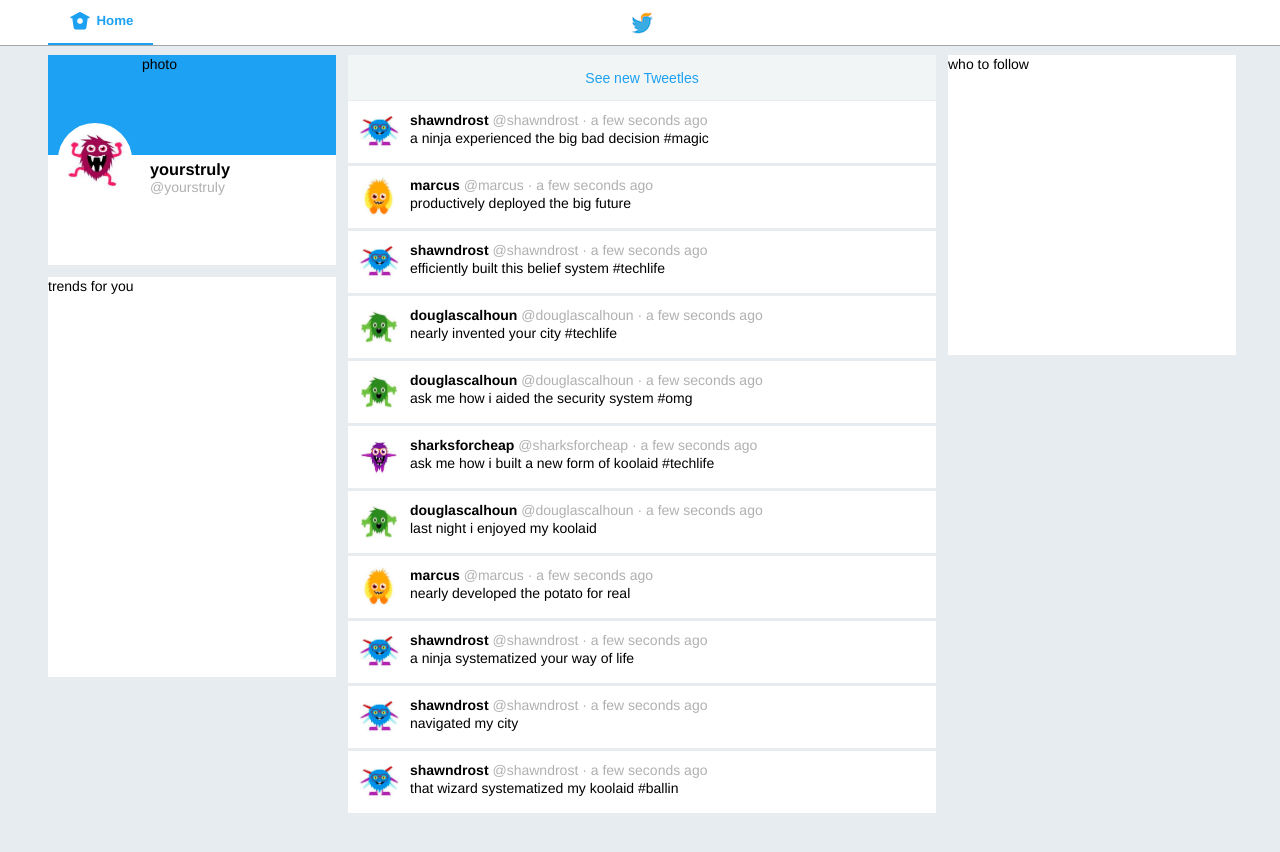
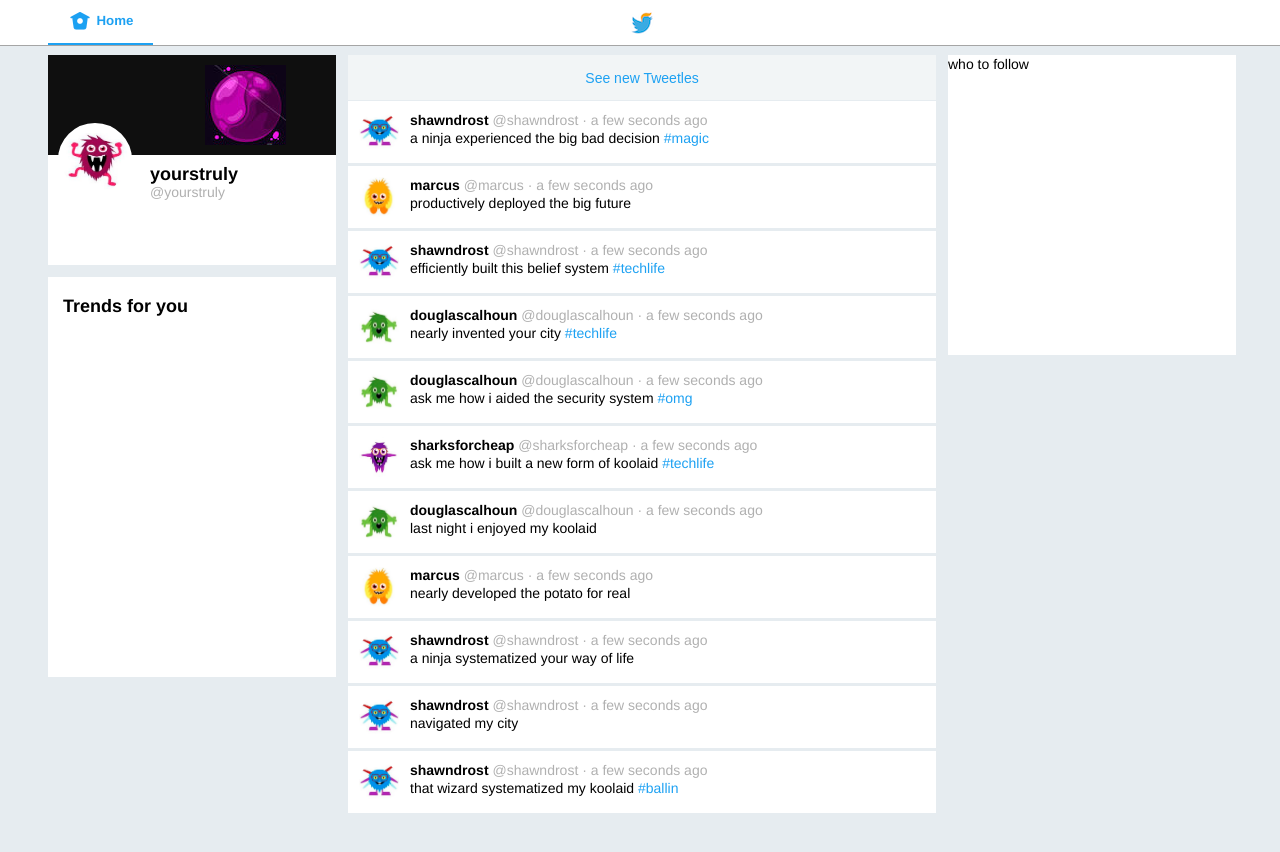
Before and after one commit to scottbarclay/twittler, a plain HTML site: page index.html in a window 1280 px wide. Drawn offline with Linux system fonts and the light colour scheme.

Commit message:
Add identity background images; Add hashtag and mention links

```diff
--- a/index.html
+++ b/index.html
@@ -11,13 +11,17 @@
         <div id="leftsidebar">
         <div id="activeuser">
           <div id="me"><img id="big-avatar" src="graphics/yourstruly.jpg"></div>
-          <div id="photo">photo</div>
+          <div id="photo"><img id="identity-bg" src="graphics/yourstrulyBG.jpg"></div>
           <div id="identity">
             <h3 id="identity-name">yourstruly</h3>
             <p id="identity-handle">@yourstruly</p>
           </div>
         </div>
-        <div id="trending">trends for you</div>
+        <div id="trending">
+          <div class="sidebar-content">
+            <h3>Trends for you</h3>
+          </div>
+        </div>
       </div>
       <div id="timeline">
       </div>
@@ -42,7 +46,7 @@
         user === 'yourstruly' ? user = undefined : user = user;
         var $body = $('body');
         $('#timeline').children().remove();
-        $('#timeline').append('<button type="button" id="refresh">See new Tweetles<\/button>')
+        $('#timeline').append('<button type="button" id="refresh">See new Tweetles<\/button>');
         var stream;
         user === undefined ? stream = streams.home : stream = streams.users[user];
         var index = stream.length - 1;
@@ -50,12 +54,38 @@
           var tweet = stream[index];
           // friendly relative dates
           var relDate = moment(tweet.created_at).fromNow();
+          // handle hashtags and mentions
+          var formattedMessage = formatMessage(tweet.message);
           var $tweet = $('<div class="tweet"><div class="avatar"><img src="graphics/' + tweet.user + '.jpg"></div><div class="tweet-content"><p><span class="username"><a href="#">' + tweet.user + '<\/a><\/span><span class="handle"> @' + tweet.user + '<\/span>' +
             '<span class="timestamp">' + ' \xB7 ' + relDate + '<\/span><\/br><span>' +
-            tweet.message + '<\/span><\/p><\/div><\/div>');
+            formattedMessage + '<\/span><\/p><\/div><\/div>');
           $tweet.appendTo(($body).find('#timeline'));
           index -= 1;
         }
+      };
+
+      var formatMessage = function(message) {
+        var formattedMsg = '';
+        var hashtagPrefix = '<\/span><span class="hashtag"><a href="#">';
+        var mentionPrefix = '<\/span><span class="mention"><a href="#">';
+        var suffix = '<\/a><\/span>';
+        if(!message.includes('#') && !message.includes('@')) {
+          return message;
+        } else {
+          var msgArray = message.split(' ');
+          for(var i = 0; i < msgArray.length; i++) {
+            var word = msgArray[i];
+            if(word.startsWith('#')) {
+              var hashWord = hashtagPrefix + word + suffix;
+              msgArray.splice(i, 1, hashWord);
+            } else if(word.startsWith('@')) {
+              var mentionWord = mentionPrefix + word + suffix;
+              msgArray.splice(i, 1, mentionWord);
+            }
+          }
+          formattedMsg = msgArray.join(' ');
+        }
+        return formattedMsg;
       };
 
       // update identity panel to display owner of current timeline
@@ -66,7 +96,8 @@
         $(document).find('#identity-name').text(user);
         $(document).find('#identity-handle').text('@' + user);
         $(document).find('#big-avatar').attr('src', 'graphics/' + user + '.jpg');
-      }
+        $(document).find('#identity-bg').attr('src', 'graphics/' + user + 'BG.jpg');
+      };
 
       $('#twit').on('mouseenter', function() {
         $(this).css('cursor', 'pointer');
@@ -102,6 +133,11 @@
         loadTweets(user);
       });
 
+      $(document).on('mouseenter', '.handle', function() {
+        $(this).css('cursor', 'pointer');
+        $(this).closest('.tweet').find('.username a').removeClass('.username a:link').addClass('.username a:hover');
+      });
+
       $(document).on('click', '.handle', function() {
         var user = $(this).closest('.tweet').find('.username').text();
         switchIdentity(user);
--- a/styles.css
+++ b/styles.css
@@ -100,6 +100,11 @@ p {
   float: left;
 }
 
+#timeline button:focus{
+  border-color: transparent;
+  outline: none;
+}
+
 #refresh {
   background-color: #f2f5f6;
   border: none;
@@ -110,7 +115,7 @@ p {
   width: 100%;
 }
 
-#refresh:hover {
+#refresh:hover, {
   background-color: #d9dddf;
 }
 
@@ -124,16 +129,34 @@ p {
   width: 186px;
 }
 
+h3 {
+  font-size: 18px;
+  line-height: 18px;
+  margin: 0px;
+}
+
+.sidebar-content {
+  position: relative;
+  top: 20px;
+  background-color: transparent;
+  padding: 0px 15px 15px 15px;
+}
+
 #identity h3 {
   line-height: 18px;
-  margin: 5px 0px 0px;
+  margin: 10px 0px 0px;
 }
 
 #photo {
   position: relative;
-  background-color: #1da1f2;
+  background-color: #0f0f0f;
   width: 100%;
   height: 100px;
+}
+
+#photo img {
+  float: right;
+  margin: 10px 50px auto auto;
 }
 
 #me {
@@ -172,7 +195,15 @@ p {
   text-decoration: none;
 }
 
-.username a:hover, .username a:active {
+.hashtag a:link, .hashtag a:visited,
+.mention a:link, .mention a:visited {
+  color: #1DA1F2;
+  text-decoration: none;
+}
+
+.username a:hover, .username a:active,
+.hashtag a:hover, .hashtag a:active,
+.mention a:hover, .mention a:active {
   color: #1DA1F2;
   text-decoration: underline;
 }
```
Also changed, not shown: graphics/douglascalhounBG.jpg (added), graphics/marcusBG.jpg (added), graphics/sharksforcheapBG.jpg (added), graphics/shawndrostBG.jpg (added), graphics/yourstrulyBG.jpg (added).
